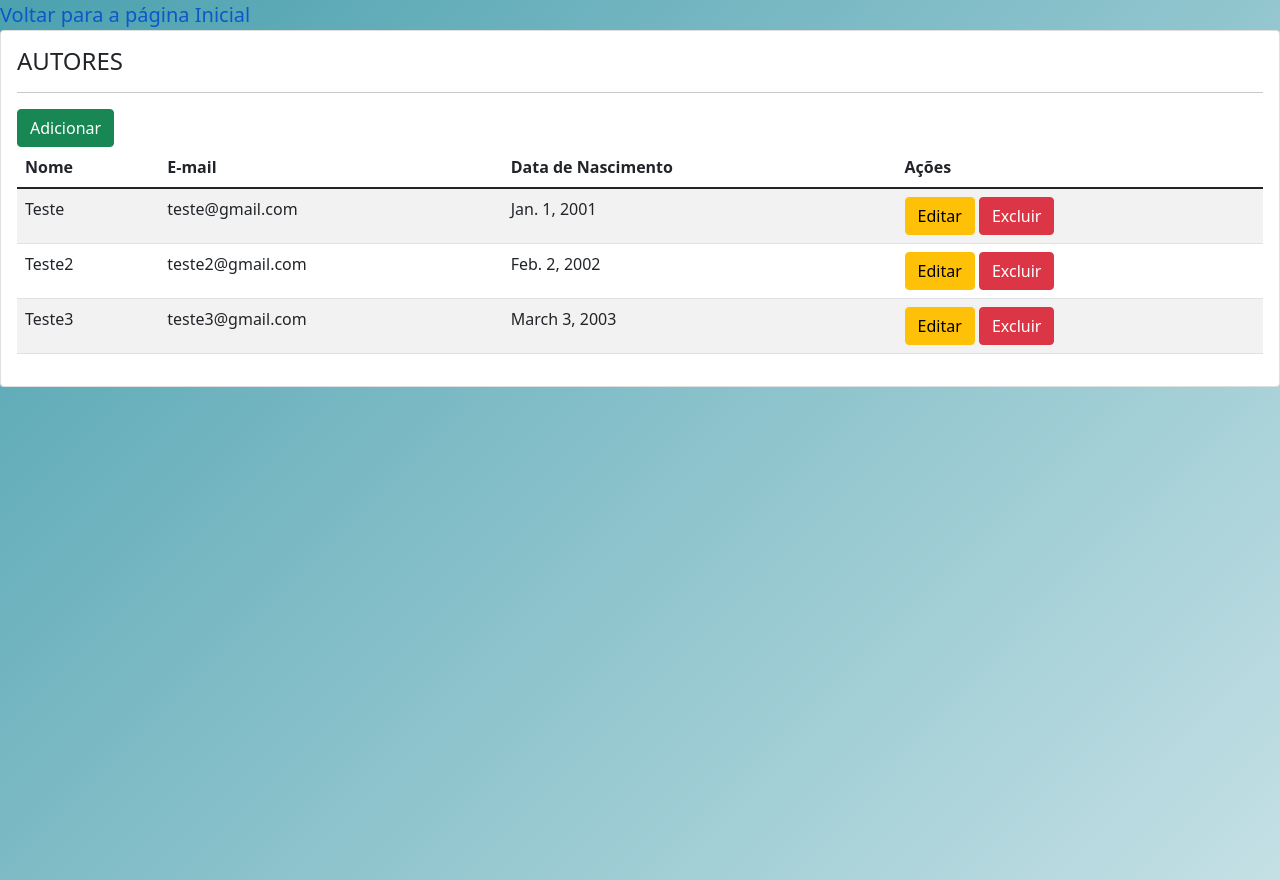
After one commit to FPNBR/CrudDjango, a Django app: page /autor/ in a window 1280 px wide. The commit adds this page. Run offline with Django 4.2, Linux system fonts and the light colour scheme; data comes from the database, SQL or seed files in the repository; both versions use the stored data as it was after the commit; some libraries are stand-ins or nearby versions.

Commit message:
CRUD implementado(obs: adicionado somente na seção Autores)

```diff
--- /dev/null
+++ b/site_desafio/static/css/styles.css
@@ -0,0 +1,72 @@
+@import url('https://fonts.googleapis.com/css2?family=Open+Sans:wght@300;400;700&display=swap');
+
+/* Header pronto utilizado do site: https://www.web-eau.net/blog/examples-header-bootstrap */
+
+.navbar {
+    transition: all 0.4s;
+}
+
+.navbar .nav-link {
+    color: #fff;
+}
+
+.navbar .nav-link:hover,
+.navbar .nav-link:focus {
+    color: #fff;
+    text-decoration: none;
+}
+
+.navbar .navbar-brand {
+    color: #fff;
+}
+
+
+/* Change navbar styling on scroll */
+.navbar.active {
+    background: #fff;
+    box-shadow: 1px 2px 10px rgba(0, 0, 0, 0.1);
+}
+
+.navbar.active .nav-link {
+    color: #555;
+}
+
+.navbar.active .nav-link:hover,
+.navbar.active .nav-link:focus {
+    color: #555;
+    text-decoration: none;
+}
+
+.navbar.active .navbar-brand {
+    color: #555;
+}
+
+
+/* Change navbar styling on small viewports */
+@media (max-width: 991.98px) {
+    .navbar {
+        background: #fff;
+    }
+
+    .navbar .navbar-brand, .navbar .nav-link {
+        color: #555;
+    }
+}
+
+/*
+*
+* ==========================================
+* FOR DEMO PURPOSES
+* ==========================================
+*
+*/
+
+.text-small {
+    font-size: 0.9rem !important;
+}
+
+body {
+    min-height: 110vh;
+    background-color: #4ca1af;
+    background-image: linear-gradient(135deg, #4ca1af 0%, #c4e0e5 100%);
+}
--- a/site_desafio/templates/base.html
+++ b/site_desafio/templates/base.html
@@ -1,15 +1,19 @@
+{% load static %}
 <!DOCTYPE html>
 <html lang="pt-br">
 <head>
     <meta charset="UTF-8">
-    <title>Página Inicial</title>
     <link href="https://cdn.jsdelivr.net/npm/bootstrap@5.1.3/dist/css/bootstrap.min.css" rel="stylesheet" integrity="sha384-1BmE4kWBq78iYhFldvKuhfTAU6auU8tT94WrHftjDbrCEXSU1oBoqyl2QvZ6jIW3" crossorigin="anonymous">
+    {% block css %}
+
+    {% endblock css %}
+    <title>{% block title %}{% endblock title %}</title>
 </head>
 <body>
-    {% block content  %}
+    {% block content %}
 
 
-    {% endblock  %}
+    {% endblock content %}
 
 
     <script src="https://cdn.jsdelivr.net/npm/@popperjs/core@2.10.2/dist/umd/popper.min.js" integrity="sha384-7+zCNj/IqJ95wo16oMtfsKbZ9ccEh31eOz1HGyDuCQ6wgnyJNSYdrPa03rtR1zdB" crossorigin="anonymous"></script>
--- /dev/null
+++ b/site_desafio/templates/portal/autor.html
@@ -0,0 +1,44 @@
+{% extends 'base.html' %}
+{% load static %}
+
+{% block title %}Autores{% endblock title %}
+
+{% block content %}
+
+{% block css %}
+<link rel="stylesheet" href="{% static 'css/styles.css' %}">
+
+{% endblock css %}
+
+<a href="{% url 'home' %}" class="navbar-brand font-weight-bold">Voltar para a página Inicial</a>
+<div class="card">
+    <div class="card-body">
+        <h4>AUTORES</h4>
+        <hr>
+        <a <button class="btn btn-success" href="{% url 'autor_add' %}">Adicionar</button><a/>
+        <table class="table table-striped">
+            <thead>
+                <tr>
+                    <th>Nome</th>
+                    <th>E-mail</th>
+                    <th>Data de Nascimento</th>
+                    <th>Ações</th>
+                </tr>
+            </thead>
+            <tbody>
+                {% for autor in autores %}
+                <tr>
+                    <td>{{ autor.nome }}</td>
+                    <td>{{ autor.email }}</td>
+                    <td>{{ autor.data_nascimento }}</td>
+                    <td>
+                        <a <button class="btn btn-warning" href="{% url 'autor_edit' autor.id %}">Editar</button><a/>
+                        <a onclick="return confirm('Tem certeza que deseja excluir o autor?')" <button class="btn btn-danger" href="{% url 'autor_delete' autor.id %}"">Excluir</button><a/>
+                     </td>
+                 </tr>
+                 {% endfor %}
+            </tbody>
+        </table>
+    </div>
+</div>
+{% endblock  %}
--- a/site_desafio/urls.py
+++ b/site_desafio/urls.py
@@ -1,6 +1,12 @@
+from unicodedata import name
 from django.urls import path
-from . import views
+from .views import viewHome, viewAutor, viewAutorAdd, viewAutorEdit, viewAutorDelete
+
 
 urlpatterns = [
-    path('', views.home, name='home')
+    path('home/', viewHome, name='home'),
+    path('autor/add/', viewAutorAdd, name='autor_add'),
+    path('autor/edit/<int:autor_pk>', viewAutorEdit, name='autor_edit'),
+    path('autor/delete/<int:autor_pk>', viewAutorDelete, name='autor_delete'),
+    path('autor/', viewAutor, name='autor')
 ]
--- a/site_desafio/views.py
+++ b/site_desafio/views.py
@@ -1,4 +1,54 @@
-from django.shortcuts import render
+from django.shortcuts import redirect, render
+from .forms import AutorForm
+from .models import Autor
 
-def home(request):
+
+def viewHome(request):
     return render(request, 'portal/home.html')
+
+
+def viewAutor(request):
+    autores = Autor.objects.all()
+
+    context = {
+        'autores': autores
+    }
+    return render(request, 'portal/autor.html', context)
+
+
+def viewAutorAdd(request):
+    form = AutorForm(request.POST or None)
+
+    if request.POST:
+        if form.is_valid():
+            form.save()
+            return redirect('autor')
+
+    context = {
+        'form': form
+    }
+    return render(request, 'portal/autor_add.html', context)
+
+
+def viewAutorEdit(request, autor_pk):
+    autor = Autor.objects.get(pk=autor_pk)
+
+    form = AutorForm(request.POST or None, instance=autor)
+
+    if request.POST:
+        if form.is_valid():
+            form.save()
+            return redirect('autor')
+
+    context = {
+        'form': form,
+        'autor': autor.id
+    }
+    return render(request, 'portal/autor_edit.html', context)
+
+
+def viewAutorDelete(request, autor_pk):
+    autor = Autor.objects.get(pk=autor_pk)
+    autor.delete()
+
+    return redirect('autor')
```
Also changed, not shown: site_desafio/forms.py (added, +14 -0 lines), site_desafio/templates/portal/autor_add.html (added, +18 -0 lines), site_desafio/templates/portal/autor_edit.html (added, +18 -0 lines), site_desafio/templates/portal/home.html (+24 -2 lines), db.sqlite3, 2 other files.
